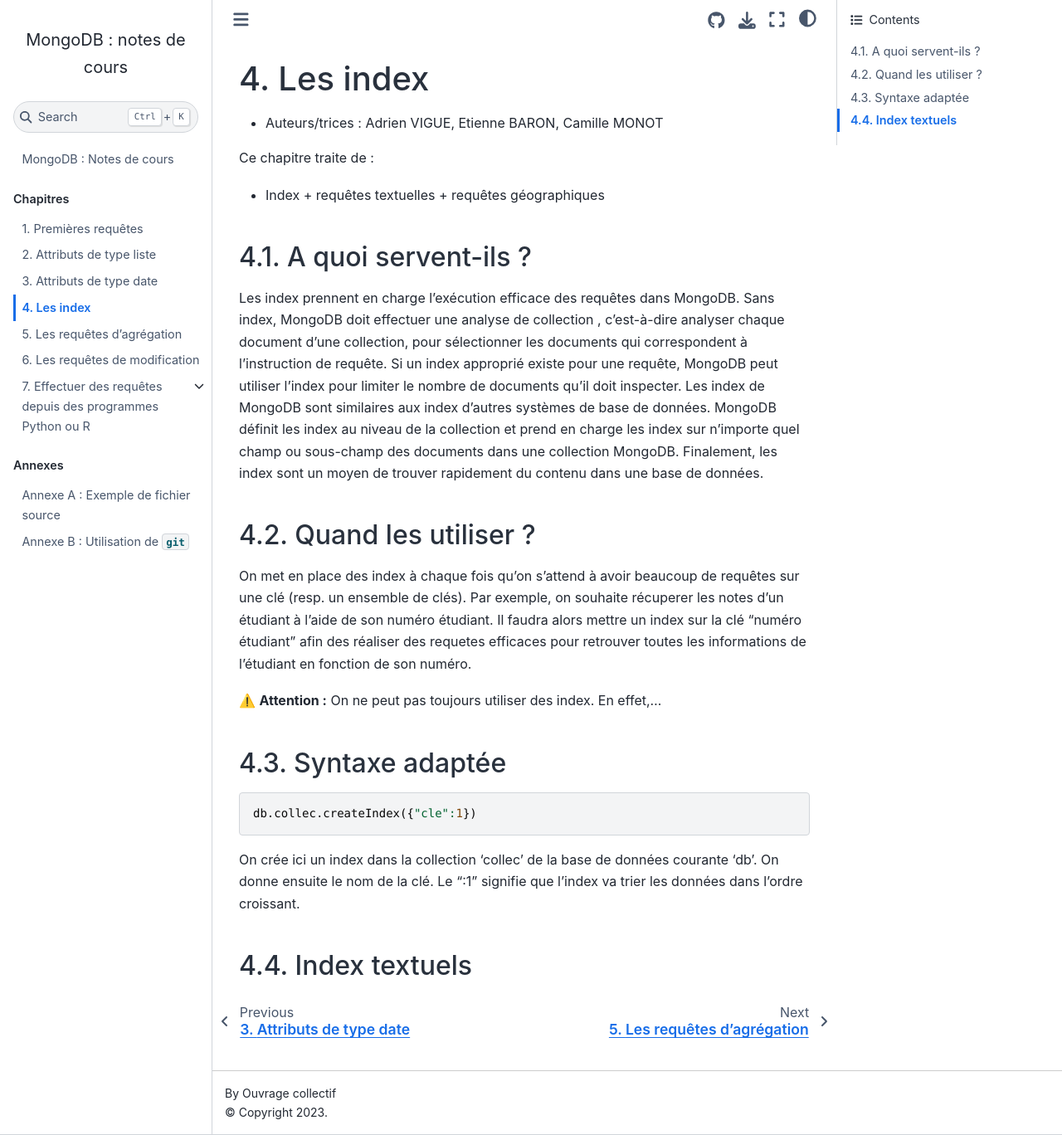
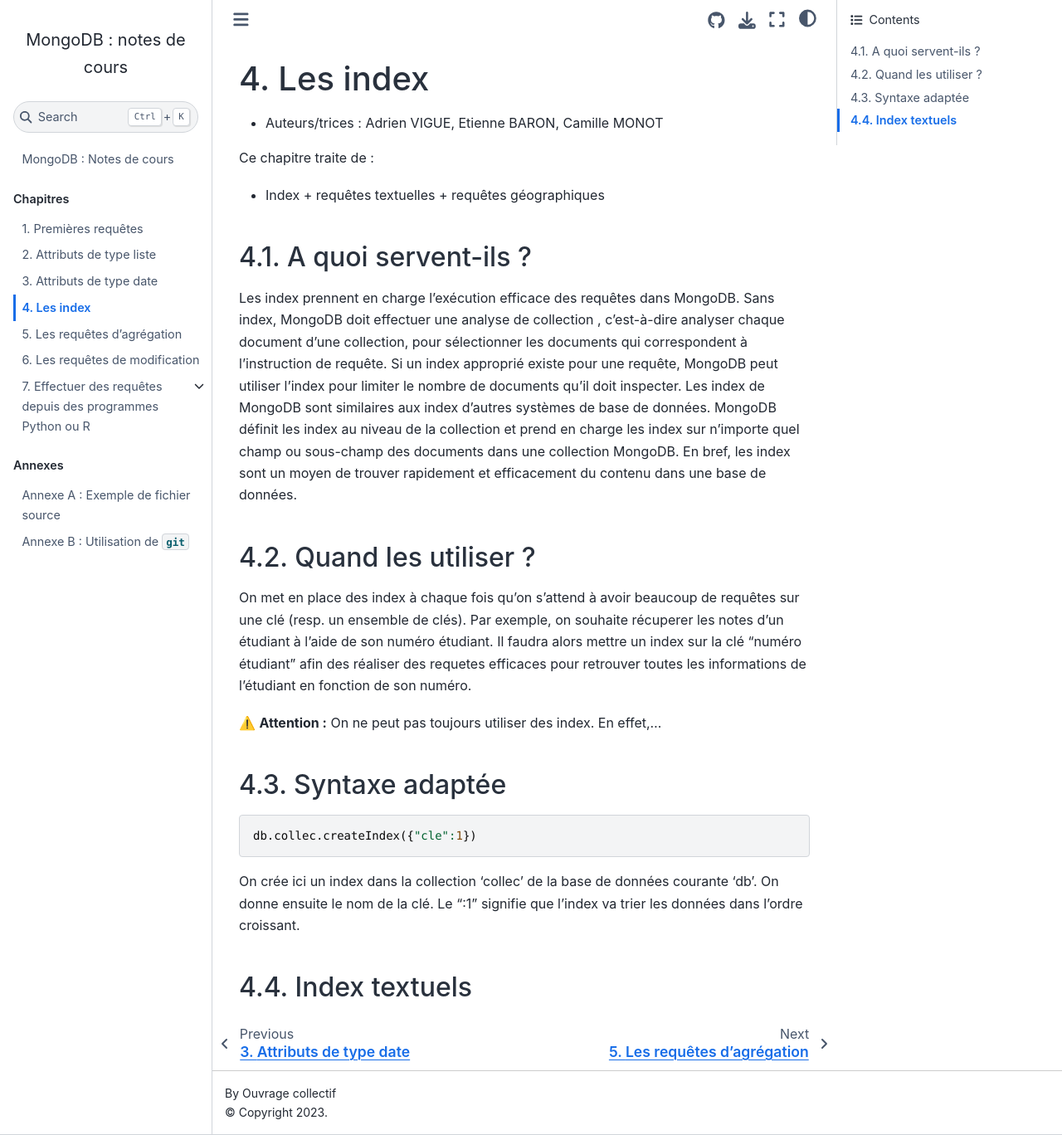
Before and after one commit to rtavenar/mongo_book, a Jupyter Book: the page built from content/04_index.md, in a window 1280 px wide and 1368 px high. Shown: the whole window at 83% size. Built offline with Jupyter Book 1.0.4 settings and Sphinx 7.4.7 and the Sphinx Book theme 1.1.4, drawn with Linux system fonts in a browser that asks for light colours.

Commit message:
Update 04_index.md

```diff
--- a/content/04_index.md
+++ b/content/04_index.md
@@ -23,7 +23,8 @@
 
 ## A quoi servent-ils ?
 
-Les index prennent en charge l'exécution efficace des requêtes dans MongoDB. Sans index, MongoDB doit effectuer une analyse de collection , c'est-à-dire analyser chaque document d'une collection, pour sélectionner les documents qui correspondent à l'instruction de requête. Si un index approprié existe pour une requête, MongoDB peut utiliser l'index pour limiter le nombre de documents qu'il doit inspecter. Les index de MongoDB sont similaires aux index d'autres systèmes de base de données. MongoDB définit les index au niveau de la collection et prend en charge les index sur n'importe quel champ ou sous-champ des documents dans une collection MongoDB. Finalement, les index sont un moyen de trouver rapidement du contenu dans une base de données.
+Les index prennent en charge l'exécution efficace des requêtes dans MongoDB. Sans index, MongoDB doit effectuer une analyse de collection , c'est-à-dire analyser chaque document d'une collection, pour sélectionner les documents qui correspondent à l'instruction de requête. Si un index approprié existe pour une requête, MongoDB peut utiliser l'index pour limiter le nombre de documents qu'il doit inspecter. Les index de MongoDB sont similaires aux index d'autres systèmes de base de données. MongoDB définit les index au niveau de la collection et prend en charge les index sur n'importe quel champ ou sous-champ des documents dans une collection MongoDB.
+En bref, les index sont un moyen de trouver rapidement et efficacement du contenu dans une base de données.
 
 ## Quand les utiliser ?
 
```
